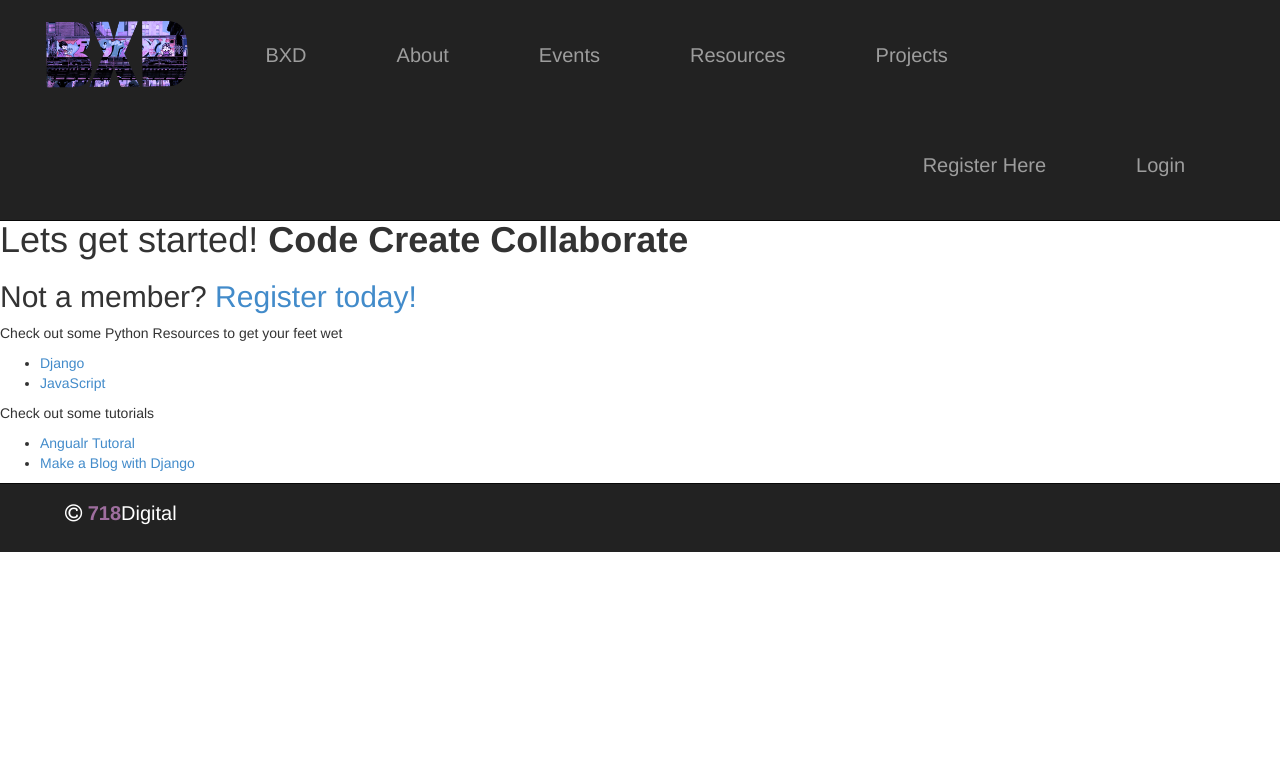
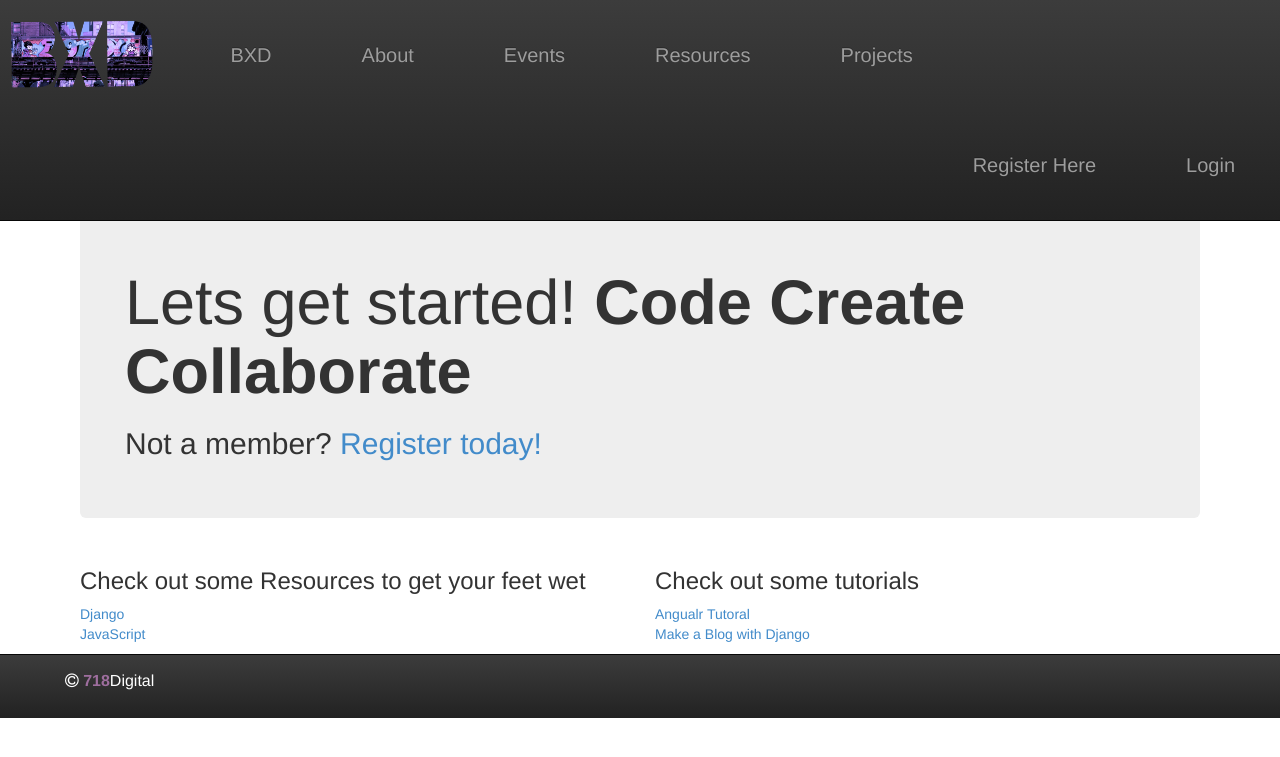
Before and after one commit to joeknows718/bxd, a Django app: page /rango/ in a window 1280 px wide. Shown: the top 757 px of the page. Run offline with Django 3.2, Linux system fonts and the light colour scheme; data comes from the database, SQL or seed files in the repository; both versions use the stored data as it was after the commit; parts of the project's set-up code (start-up, migrations or seed data) failed here and were passed over; some libraries are stand-ins or nearby versions.

```diff
--- /dev/null
+++ b/static/css/custom.css
@@ -0,0 +1,6 @@
+input {
+	border-radius: 5px;
+}
+p{
+	font-size: 16px;
+}
--- a/templates/rango/about.html
+++ b/templates/rango/about.html
@@ -1,9 +1,11 @@
 {% extends 'rango/base.html' %}
 	{% block title %} Add Page {% endblock %}
 	{% block body_block %}
-		<div class="content">
+	<div class="jumbotron">
+		<div class="container">
 			<h1>Bronx Digital is a collaborative Community of Bronx based Coders</h1>
-			<p> This website aims to be the knowledge base for the Bronx Tech community, providing <a href"/rango/resources/">resources</a> to help increase your skills, events to come together on, and more.</p>
+			<p> This website aims to be the knowledge base for the Bronx Tech community, providing <a href="/rango/resources/">resources</a> to help increase your skills, events to come together on, and more.</p>
 			<p>You have visited BXD {{ visits }} times</p>
 		</div>
+	</div>
 	{% endblock %}
--- a/templates/rango/base.html
+++ b/templates/rango/base.html
@@ -2,33 +2,37 @@
 {% load static %}
 <html>
 	<head>
+		<meta charset="utf-8" />
+    <meta http-equiv="X-UA-Compatible " content="IE=edge">
+		<meta name="viewport" content="width=device-width, initial-scale=1.0">
+    <meta name="description" content="">
     <title>{% block title %}{% endblock %}</title>
-		<meta charset="utf-8" />
-		<meta name="viewport" content="width=device-width, initial-scale=1.0">
+
     <!-- Bootstrap -->
-    <link href="{% static 'css/bootstrap.css' %}" rel="stylesheet" media="screen"/>
+    <link href="{% static 'css/bootstrap.min.css' %}" rel="stylesheet"/>
     <link href="{% static 'css/bootstrap-fluid-adj.css' %}" rel="stylesheet"/>
     <link href="{% static 'css/font-awesome.css' %}" rel="stylesheet"/>
     <link href="{% static 'css/font-awesome.min.css' %}" rel="stylesheet"/>
-    <script type="text/javascript" scr="{% static 'js/jquery-2.1.1.min.js' %}"></script>
+    <link href="{% static 'css/bootstrap-theme.min.css' %}" rel="stylesheet"/>
+    <link href="{% static 'css/custom.css' %}" rel="stylesheet"/>
 	</head>
 	<body>
     <header>
     <!-- Fixed navbar -->
-     <nav class="navbar navbar-inverse navbar-fixed-top" role="navigation">
-        <div class="container">
+     <div class="navbar navbar-inverse navbar-fixed-top" role="navigation">
+        <div class="container-fluid">
          <div class="navbar-header">
-            <button type="button" class="navbar-toggle collapsed" data-toggle="collapse" data-target="#navbar" aria-expanded="false" aria-controls="navbar">
+            <button type="button" class="navbar-toggle collapsed" data-toggle="collapse" data-target=".navbar-collapse">
               <span class="sr-only">Toggle navigation</span>
               <span class="icon-bar"></span>
               <span class="icon-bar"></span>
               <span class="icon-bar"></span>
            </button>
-         </div>
-         <div id="navbar" class="navbar-collapse collapse">
            <a class="navbar-brand" href="/rango/">
              <img class="logo_img" src="{% static "images/graffiti_dondi_small.png" %}">
            </a>
+          </div>
+          <div class="navbar-collapse collapse">
             <ul class="nav navbar-nav">
               <li><a href="/rango/">BXD</a></li>
               <li><a href="/rango/about/">About</a></li>
@@ -36,28 +40,35 @@
               <li><a href="/rango/resources/">Resources</a></li>
               <li><a href="/rango/projects/">Projects</a></li>
           </ul>
+          <ul class="nav navbar-nav navbar-right">
           {% if user.is_authenticated %}
-          <ul class="nav navbar-nav pull-right" >
              <li><a href="/rango/profile/">Profile</a></li>
              <li><a href="/rango/logout/">Logout</a></li>
-          </ul>
             {% else %}
-          <ul class="nav navbar-nav pull-right" >
              <li><a href="/rango/register/">Register Here</a></li>
              <li><a href="/rango/login/">Login</a></li>
+            {% endif %}
           </ul>
-          {% endif %}
         </div><!--/.nav-collapse -->
-    </nav>
+    </div>
+  </div>
   </header>
+ <div class="container-fluid">
+    <div class="row-fluid">
+      <div class="container theme-showcase" role="main">
         {% block body_block %}{% endblock %}
-
-  <script type="text/javascript" scr="{% static 'js/bxd-ajax.js' %}"></script>
-	<script type="text/javascript" scr="{% static '/js/bootstrap.min.js' %}"></script>
+      </div>
+    </div>
+</div>
 <footer id="footer"class="navbar navbar-inverse navbar-fixed-bottom">
   <div class="container">
     <p><i class="fa fa-copyright"></i><span id="d718"> 718</span>Digital</p>
   </div>
 </footer>
+    <script src="https://ajax.googleapis.com/ajax/libs/jquery/1.11.1/jquery.min.js"></script>
+    <script src="http://getbootstrap.com/dist/js/bootstrap.min.js"></script>
+    <script src="http://getbootstrap.com/assets/js/docs.min.js"></script>
+    <!-- IE10 viewport hack for Surface/desktop Windows 8 bug -->
+    <script src="http://getbootstrap.com/assets/js/ie10-viewport-bug-workaround.js"></script>
 </body>
 </html>
--- a/templates/rango/events.html
+++ b/templates/rango/events.html
@@ -2,7 +2,7 @@
 	{% block title %} {{ category_name }} {% endblock %}
 	{% block body_block %}
 	<h1>Check out these upcoming events</h1>
-	<iframe src="/calendar" width="100%" height="700px" frameborder="0" scrolling="no"></iframe>
+	<iframe src="/calendar" width="80%" height="700px" frameborder="0" scrolling="no"></iframe>
 	<h2>Want event updates - <a href="http://meetup.com/thebronxdigitalmeetup" target="_blank">Sign Up for the Meetup</a>
 	</h2>
 	{% endblock %}
--- a/templates/rango/index.html
+++ b/templates/rango/index.html
@@ -1,7 +1,10 @@
 {% extends 'rango/base.html' %}
-	{% block title %} BXD {% endblock %}
-	{% block body_block %}
-		<div>
+{% block title %} BXD {% endblock %}
+{% block body_block %}
+
+	<div class="container-fluid">
+		<div class="jumbotron">
+		<div class="row">
 			{% if user.is_authenticated %}
 				<h1> Hello, {{ user.username }}, Lets get started! <strong>Code Create Collaborate</strong><br /></h1>
 			{% else %}
@@ -9,12 +12,13 @@
 				<h2>Not a member? <a href="/rango/register/">Register today!</a></h2>
 			{% endif %}
 		</div>
+		</div>
 
-
-		<div>
-			<p>Check out some Python Resources to get your feet wet</p>
+		<div class="row marketing">
+			<div class="col-md-6">
+			<h3>Check out some Resources to get your feet wet</h3>
 			{% if categories %}
-				<ul>
+				<ul class="list-unstyled">
 				{% for category in categories %}
 					<li><a href="/rango/category/{{ category.url }}">{{ category.name }}</a></li>
 					{% endfor %}
@@ -22,11 +26,11 @@
 			{% else %}
 				<strong>There are no Categories Present</strong>
 			{% endif %}
-		</div>
-		<div>
-			<p>Check out some tutorials</p>
+			</div>
+			<div class="col-md-6">
+			<h3>Check out some tutorials</h3>
 			{% if pages %}
-				<ul>
+				<ul class="list-unstyled">
 				{% for page in pages %}
 					<li><a href="{{ page.url }}">{{ page.title }}</a></li>
 				{% endfor %}
@@ -34,5 +38,8 @@
 			{% else %}
 				<strong>There are no Pages Present</strong>
 			{% endif %}
+			</div>
 		</div>
-	{% endblock %}
+	</div>
+
+{% endblock %}
```
Also changed, not shown: templates/rango/register.html (+7 -3 lines), rango.db. Lines whose indentation alone changed are shown as unchanged.
